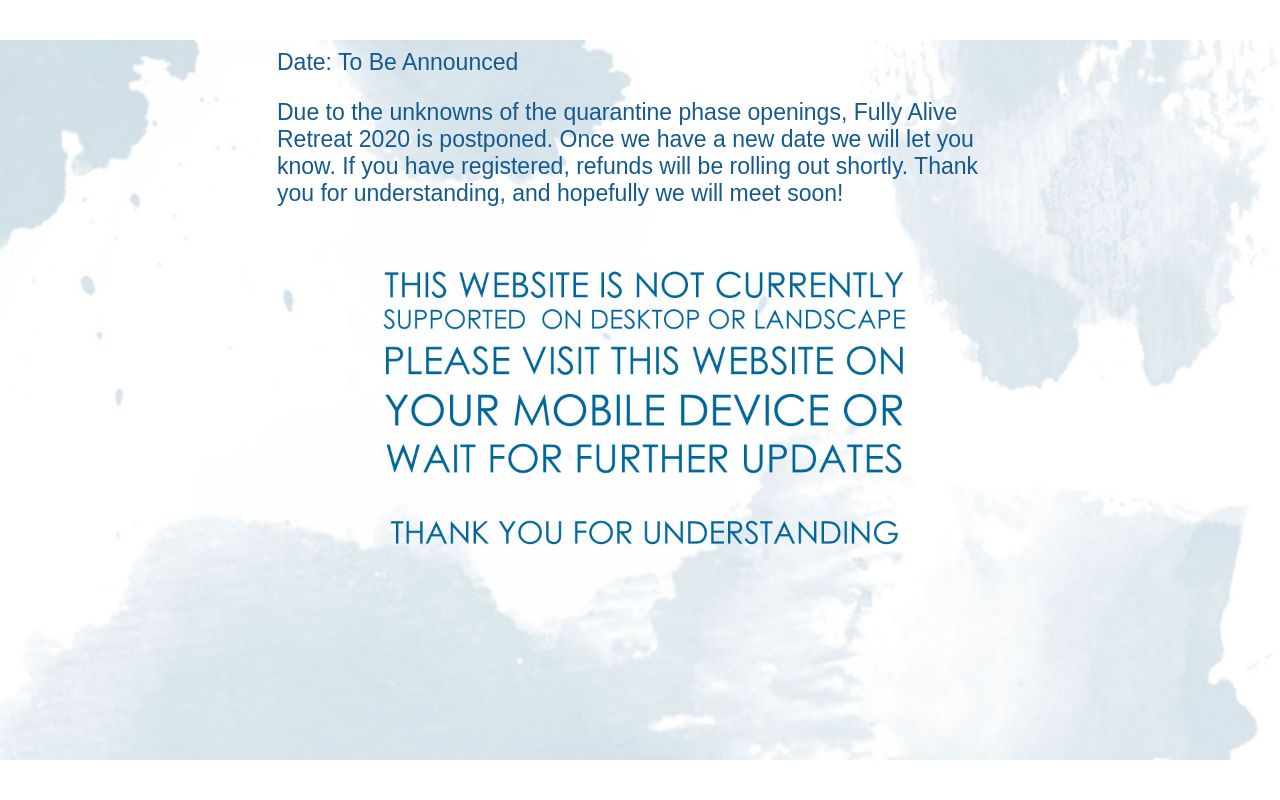
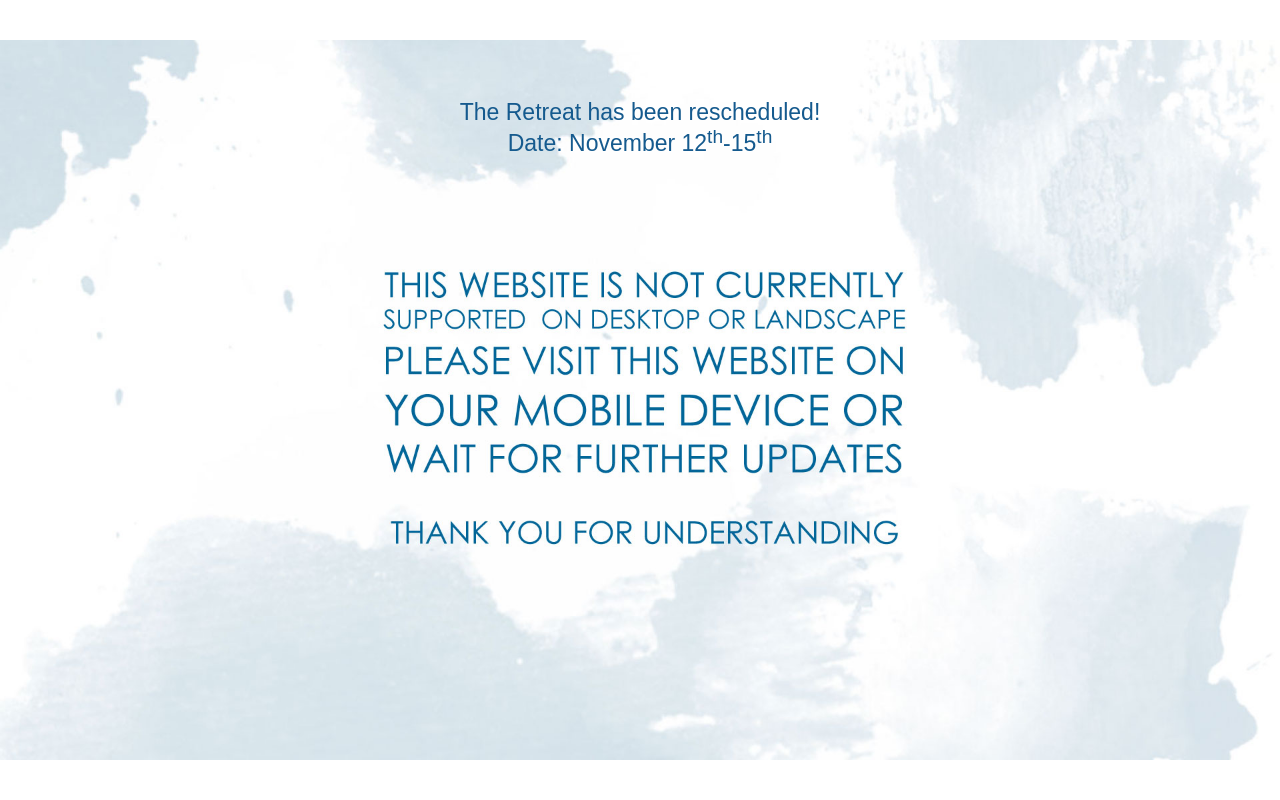
Before and after one commit to MPikDev/fullyaliveretreat, a Django app: page /mobile in a window 1280 px wide. Run offline with Django 3.2, Linux system fonts and the light colour scheme.

Commit message:
first update for FE with fall camp info, need to get the reg in order and the db

```diff
--- a/static/registration/style.css
+++ b/static/registration/style.css
@@ -1121,6 +1121,7 @@ h3:after {
     }
 }
 .postpone-box{
+        text-align: center;
     width: 726px;
     color: rgb(21,90,142);
         font-family: "Avenir", sans-serif;
--- a/templates/pleasemobile.html
+++ b/templates/pleasemobile.html
@@ -27,18 +27,12 @@
 <div class="picture mobileonly">
  <div class="postpone-container">
     <div class="postpone-box">
-         <p>
-        Date: To Be Announced
-    </p>
+        <p>
+            The Retreat has been rescheduled!
+            <br>
+            Date: November 12<sup>th</sup>-15<sup>th</sup>
+        </p>
 
-    <p>
-        Due to the unknowns of the quarantine phase openings, Fully Alive Retreat 2020 is postponed.
-
-        Once we have a new date we will let you know.
-
-        If you have registered, refunds will be rolling out shortly. Thank you for understanding, and hopefully we will
-        meet soon!
-    </p>
     </div>
 </div>
 </div>
```
Also changed, not shown: templates/home2.html (+14 -16 lines), templates/info_two.html (+10 -4 lines).
